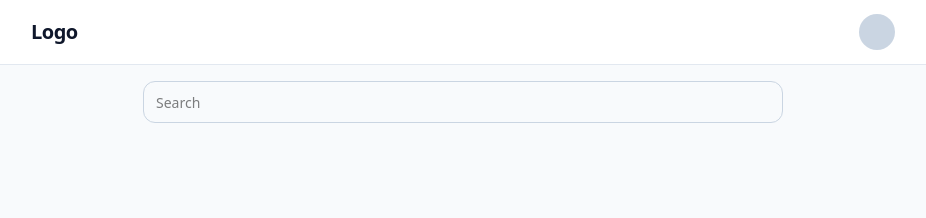
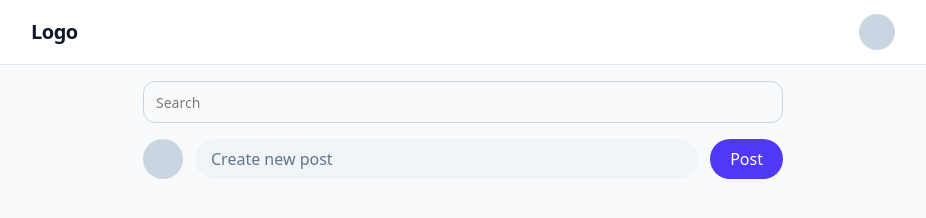
Before and after one commit to ebbestankiewicz/campus-social, a website: page feed/index.html in a window 1280 px wide. Shown: the whole page, without its empty margins (177-1103 px from the left). Drawn offline with Linux system fonts and the light colour scheme.

Commit message:
create post section

```diff
--- a/feed/index.html
+++ b/feed/index.html
@@ -37,6 +37,21 @@
                 />
             </div>
         </section>
+        <section>
+            <div class="flex items-center gap-3">
+                <div class="h-10 w-10 rounded-full bg-slate-300"></div>
+                <input
+                type="text"
+                placeholder="Create new post"
+                class="flex-1 rounded-full bg-slate-100 px-4 py-2 placeholder:text-slate-500 focus:outline-none focus:ring-2 focus:ring-indigo-500"
+                />
+                <button
+                class="rounded-full bg-indigo-600 px-5 py-2 font-medium text-white transition hover:bg-indigo-700"
+                >
+                Post
+                </button>
+            </div>
+        </section>
     </main>
   </body>
 </html>
```
Also changed, not shown: css/style.css.
